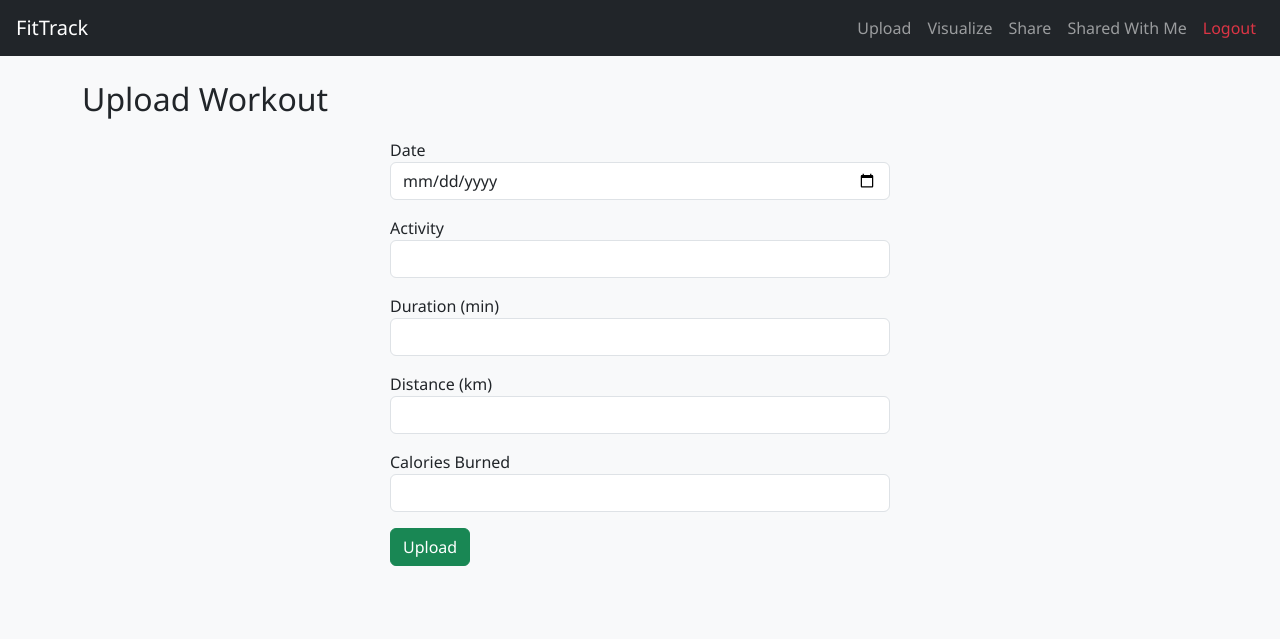
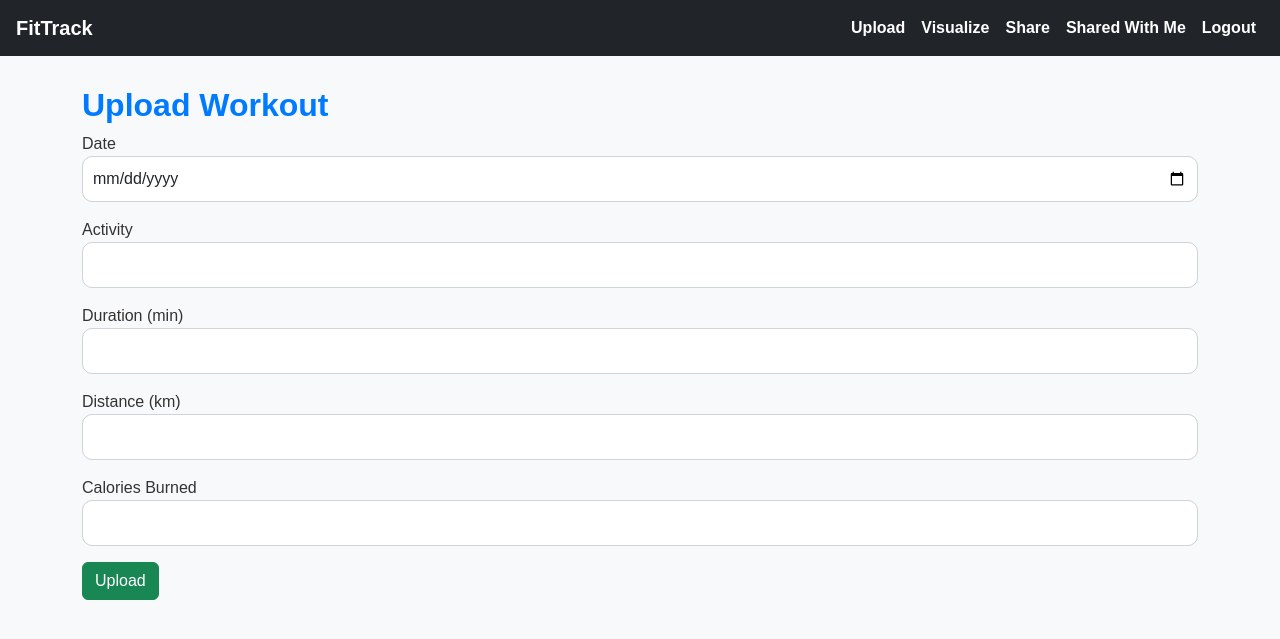
Before and after one commit to jordanrigden/agile-web-project, a Flask app: page /upload in a window 1280 px wide. Shown: the top 639 px of the page. Run offline with Flask 3, Linux system fonts and the light colour scheme; the visitor is signed in with stand-in values (Sample User, id 1).

Commit message:
add more css style, establishing a modern, clean, and sporty UI suitable for a fitness tracking application, such as bold accent colors(blue, green), rounded, shadowed components for visual depth

```diff
--- a/static/css/style.css
+++ b/static/css/style.css
@@ -1,19 +1,146 @@
+/* ======= FitTrack Sport Theme Style ======= */
+
 body {
+    font-family: 'Poppins', sans-serif;
     background-color: #f8f9fa;
-    font-family: 'Segoe UI', Tahoma, Geneva, Verdana, sans-serif;
+    color: #333;
+    margin: 0;
+    padding: 0;
 }
 
-h2 {
-    margin-top: 20px;
+.navbar {
+    background-color: #007bff;
+}
+
+.navbar-brand, .nav-link {
+    color: white !important;
+    font-weight: bold;
+}
+
+.nav-link:hover {
+    color: #ffc107 !important;
+}
+
+.container {
+    margin-top: 30px;
+    margin-bottom: 30px;
+}
+
+.card {
+    background: white;
+    border-radius: 15px;
+    box-shadow: 0 4px 8px rgba(0,0,0,0.1);
+    padding: 20px;
     margin-bottom: 20px;
 }
 
-form {
-    max-width: 500px;
-    margin: auto;
+h1, h2, h3, h4, h5 {
+    font-weight: 700;
+    color: #007bff;
+}
+
+.btn-primary {
+    background-color: #28a745;
+    border: none;
+    border-radius: 50px;
+    padding: 10px 20px;
+    font-weight: bold;
+}
+
+.btn-primary:hover {
+    background-color: #218838;
+}
+
+.btn-secondary {
+    background-color: #ffc107;
+    border: none;
+    border-radius: 50px;
+    padding: 10px 20px;
+    font-weight: bold;
+}
+
+.btn-secondary:hover {
+    background-color: #e0a800;
+}
+
+.form-control {
+    border-radius: 10px;
+    border: 1px solid #ced4da;
+    padding: 10px;
+}
+
+.form-control:focus {
+    border-color: #007bff;
+    box-shadow: 0 0 0 0.2rem rgba(0,123,255,.25);
 }
 
 .alert {
-    max-width: 600px;
-    margin: 10px auto;
+    border-radius: 10px;
 }
+
+.footer {
+    margin-top: 50px;
+    padding: 20px;
+    background-color: #007bff;
+    text-align: center;
+    color: white;
+    font-size: 14px;
+}
+
+/* Chart Container */
+.chart-container {
+    background: white;
+    border-radius: 15px;
+    box-shadow: 0 4px 8px rgba(0,0,0,0.1);
+    padding: 20px;
+}
+
+/* Upload Page & Share Page */
+.upload-section, .share-section {
+    background: #ffffff;
+    padding: 20px;
+    border-radius: 15px;
+    box-shadow: 0 4px 8px rgba(0,0,0,0.05);
+}
+
+/* Links */
+a {
+    color: #007bff;
+    text-decoration: none;
+}
+
+a:hover {
+    color: #0056b3;
+    text-decoration: underline;
+}
+
+/* Tables */
+.table {
+    background: white;
+    border-radius: 10px;
+    overflow: hidden;
+}
+
+.table thead {
+    background-color: #007bff;
+    color: white;
+}
+
+.table tbody tr:hover {
+    background-color: #f1f1f1;
+}
+
+/* Responsive Tweaks */
+@media (max-width: 768px) {
+    .navbar-brand {
+        font-size: 20px;
+    }
+
+    .nav-link {
+        font-size: 16px;
+    }
+
+    .card {
+        padding: 15px;
+    }
+}
```
